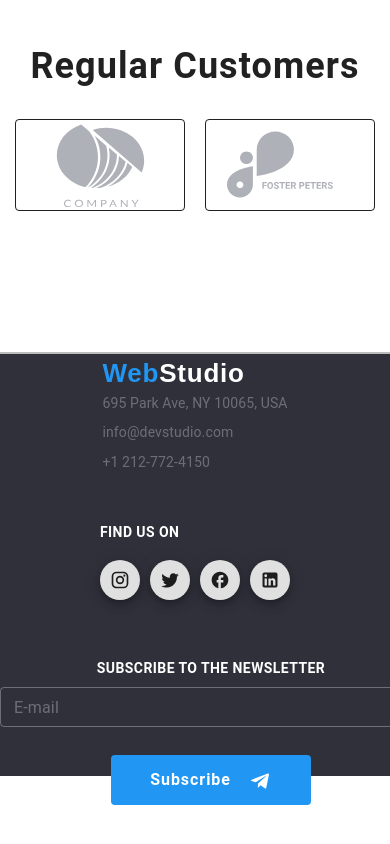
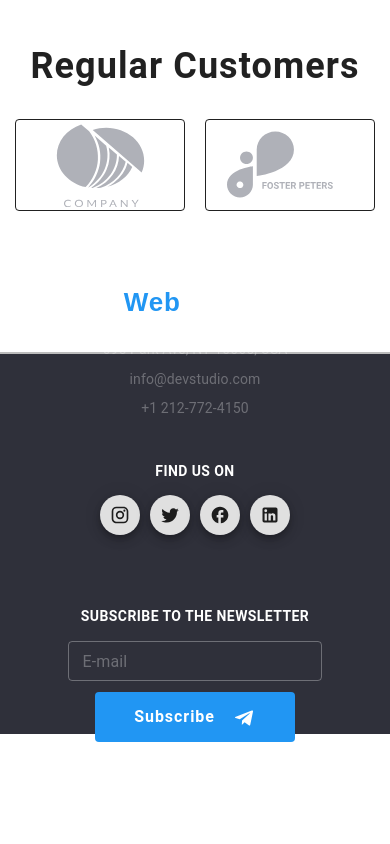
Before and after one commit to anisoara1/WebStudio-page, a React (Create React App) app: page / in a window 390 px wide. Shown: the part 2830-3674 px from the top of the page. After the commit the page ends 3634 px from the top, so only its background shows below. Built offline with nearby package versions, Linux system fonts and the light colour scheme.

Commit message:
Update styles for tablet display

```diff
--- a/src/components/Footer/Footer.jsx
+++ b/src/components/Footer/Footer.jsx
@@ -35,9 +35,11 @@ export const Footer = () => {
           gap: '40px',
         },
         '@media screen and (max-width: 768px)': {
-          height: '50vh',
           flexWrap: 'wrap',
+          height: '45vh',
+          alignContent: 'center',
           justifyContent: 'space-around',
+          gap: '65px',
         },
       }}
       disableGutters
@@ -48,6 +50,10 @@ export const Footer = () => {
           flexDirection: 'column',
           alignItems: 'flex-start',
           padding: '0',
+          '@media screen and (max-width: 768px)': {
+            alignItems: 'center',
+            gap: '2vh',
+          },
         }}
       >
         <Link to="*" className={css.link}>
@@ -76,6 +82,9 @@ export const Footer = () => {
             gap: '1vh',
             color: ' #ffffff',
             cursor: 'pointer',
+            '@media screen and (max-width: 768px)': {
+              alignItems: 'center',
+            },
           }}
         >
           <li sx={{ padding: '0px' }}>
@@ -155,8 +164,33 @@ export const Footer = () => {
           </li>
         </MenuList>
       </Box>
-      <Box sx={{ color: '#FFFFFF' }}>
-        <h2>FIND US ON</h2>
+      <Box
+        sx={{
+          color: '#FFFFFF',
+          '@media screen and (max-width: 768px)': {
+            display: 'flex',
+            flexDirection: 'column',
+            alignItems: 'center',
+            gap: '1vh',
+            marginTop: '-2.5vh',
+          },
+        }}
+      >
+        <Typography
+          sx={{
+            fontFamily: 'Roboto',
+            fontSize: '14px',
+            fontWeight: '700',
+            lineHeight: '16px',
+            letterSpacing: '0.03em',
+            textAlign: 'center',
+            '@media screen and (max-width: 768px)': {
+              margin: '0',
+            },
+          }}
+        >
+          FIND US ON
+        </Typography>
         <MenuList className={css.mediaList}>
           <Fab
             size="small"
@@ -211,7 +245,18 @@ export const Footer = () => {
         </MenuList>
       </Box>
       <Box className={css.subscribeBox} sx={{ color: '#FFFFFF' }}>
-        <h2>SUBSCRIBE TO THE NEWSLETTER </h2>
+        <Typography
+          sx={{
+            fontFamily: 'Roboto',
+            fontSize: '14px',
+            fontWeight: '700',
+            lineHeight: '16px',
+            letterSpacing: '0.03em',
+            textAlign: 'center',
+          }}
+        >
+          SUBSCRIBE TO THE NEWSLETTER
+        </Typography>
         <Box className={css.subscribeForm}>
           <TextField
             id="outlined-basic"
@@ -234,6 +279,9 @@ export const Footer = () => {
               },
               '& .MuiInputLabel-root.Mui-focused': {
                 color: 'white',
+              },
+              '@media screen and (max-width: 768px)': {
+                width: '30vh',
               },
             }}
           />
@@ -281,7 +329,8 @@ export const Footer = () => {
             color: '#FFFFFF4D',
           }}
         >
-          <CopyrightIcon />
+          <p>Copyright</p>
+          <CopyrightIcon fontSize="small" />
           <p>Anisoara C.</p>
         </Box>
       </Box>
--- a/src/components/Footer/Footer.module.css
+++ b/src/components/Footer/Footer.module.css
@@ -38,18 +38,13 @@
   gap: 2vh;
 }
 
-h2 {
-  font-family: Roboto;
-  font-size: 14px;
-  font-weight: 700;
-  line-height: 16px;
-  letter-spacing: 0.03em;
-  text-align: left;
-}
-
 @media screen and (max-width: 768px) {
   .title {
     font-size: 24px;
+  }
+
+  .mediaTitle {
+    margin: 0;
   }
 
   .mediaList {
@@ -60,10 +55,12 @@ h2 {
     display: flex;
     flex-direction: column;
     align-items: center;
+    gap: 2vh;
   }
 
   .subscribeForm {
     flex-direction: column;
     align-items: center;
+    gap: 0;
   }
 }
```
